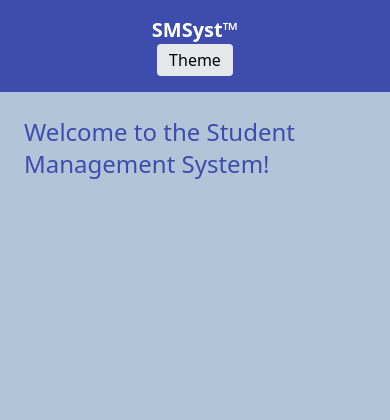
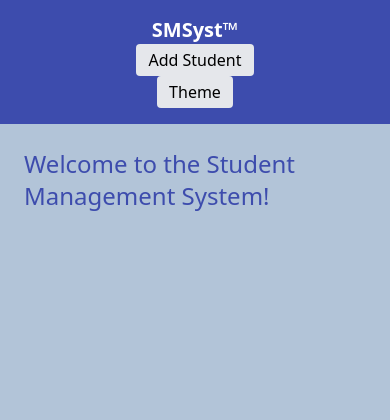
Before and after one commit to Kallol7/Student-Management-System, a Django app: page / in a window 390 px wide. Shown: the top 420 px of the page. Run offline with Django 5.2, Linux system fonts and the light colour scheme; some libraries are stand-ins or nearby versions.

Commit message:
update base.html, add studentform.html

```diff
--- a/studentmanage/templates/studentmanage/base.html
+++ b/studentmanage/templates/studentmanage/base.html
@@ -25,7 +25,10 @@
 </head>
 <body class="bg-[var(--background)] text-[var(--primary)] flex flex-col min-h-screen min-w-[175px]">
     <nav class="bg-[var(--primary)] text-white p-4 flex flex-col md:flex-row justify-between items-center">
-        <h1 class="text-xl font-semibold">SMSyst&trade;</i></h1>
+        <a href="{% url 'home' %}" class="text-xl font-semibold">SMSyst&trade;</i></a>
+
+        <a href="{% url 'student_form' %}" class="px-3 py-1 bg-gray-200 text-black rounded md:ml-auto md:mr-4">Add Student</a>
+
         <div class="relative">
             <button id="theme-button" onclick="toggleVisibility('theme-menu')"
                 class="px-3 py-1 bg-gray-200 text-black rounded">Theme
--- /dev/null
+++ b/studentmanage/templates/studentmanage/studentform.html
@@ -0,0 +1,4 @@
+{% extends './base.html' %}
+{% block content %}
+<p class="text-2xl">Sign Up</p>
+{% endblock %}
--- a/studentmanage/url.py
+++ b/studentmanage/url.py
@@ -2,5 +2,6 @@ from django.urls import path
 from . import views
 
 urlpatterns = [
-    path("", views.home, name="home")
+    path("", views.home, name="home"),
+    path("students/add", views.student_form, name="student_form")
 ]
--- a/studentmanage/views.py
+++ b/studentmanage/views.py
@@ -3,3 +3,6 @@ from django.shortcuts import render
 # Create your views here.
 def home(request):
     return render(request, "studentmanage/index.html")
+
+def student_form(request):
+    return render(request, "studentmanage/studentform.html")
```
